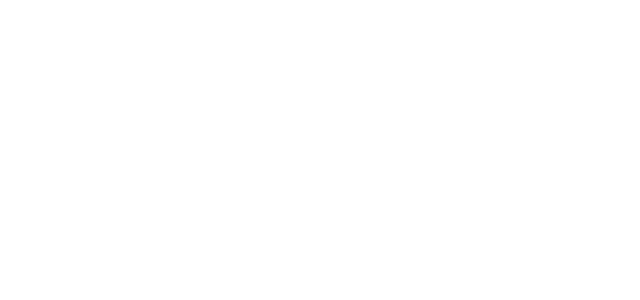
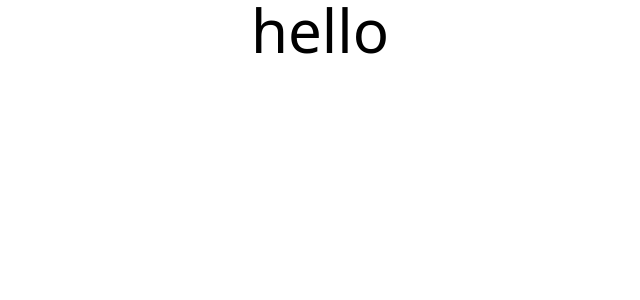
Before and after one commit to shoronshaha/firearms-analysis-website, a React (Create React App) app: page / in a window 1280 px wide. Shown: the top 300 px of the page, without its empty margins (320-960 px from the left). Built offline with nearby package versions, Linux system fonts and the light colour scheme.

Commit message:
tailwind framework added

```diff
--- a/package.json
+++ b/package.json
@@ -36,5 +36,10 @@
       "last 1 firefox version",
       "last 1 safari version"
     ]
+  },
+  "devDependencies": {
+    "autoprefixer": "^10.4.4",
+    "postcss": "^8.4.12",
+    "tailwindcss": "^3.0.23"
   }
 }
--- /dev/null
+++ b/postcss.config.js
@@ -0,0 +1,6 @@
+module.exports = {
+  plugins: {
+    tailwindcss: {},
+    autoprefixer: {},
+  },
+}
--- a/src/App.js
+++ b/src/App.js
@@ -3,8 +3,8 @@
 function App() {
   return (
     <div className="App">
-
-    </div>
+      <h1 className="text-6xl">hello</h1>
+    </div >
   );
 }
 
--- a/src/index.css
+++ b/src/index.css
@@ -1,13 +1,3 @@
-body {
-  margin: 0;
-  font-family: -apple-system, BlinkMacSystemFont, 'Segoe UI', 'Roboto', 'Oxygen',
-    'Ubuntu', 'Cantarell', 'Fira Sans', 'Droid Sans', 'Helvetica Neue',
-    sans-serif;
-  -webkit-font-smoothing: antialiased;
-  -moz-osx-font-smoothing: grayscale;
-}
-
-code {
-  font-family: source-code-pro, Menlo, Monaco, Consolas, 'Courier New',
-    monospace;
-}
+@tailwind base;
+@tailwind components;
+@tailwind utilities;
--- /dev/null
+++ b/tailwind.config.js
@@ -0,0 +1,9 @@
+module.exports = {
+  content: [
+    "./src/**/*.{js,jsx,ts,tsx}",
+  ],
+  theme: {
+    extend: {},
+  },
+  plugins: [],
+}
```
Also changed, not shown: 1 other file (tests, documents, lock files or other folders).
